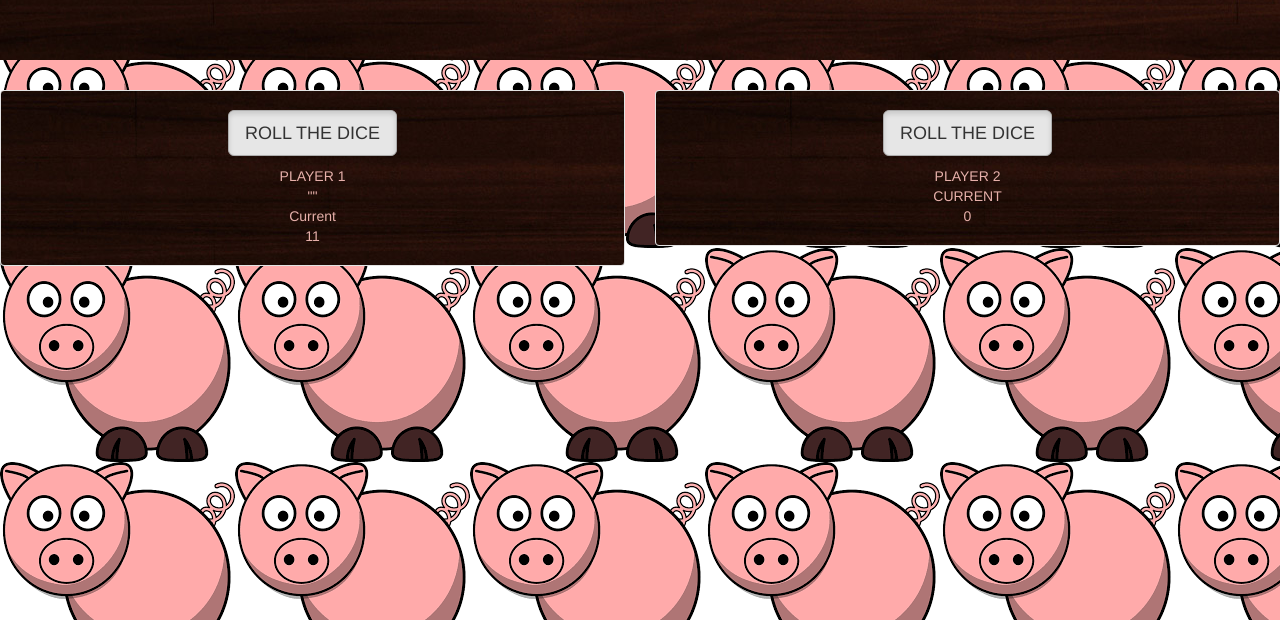
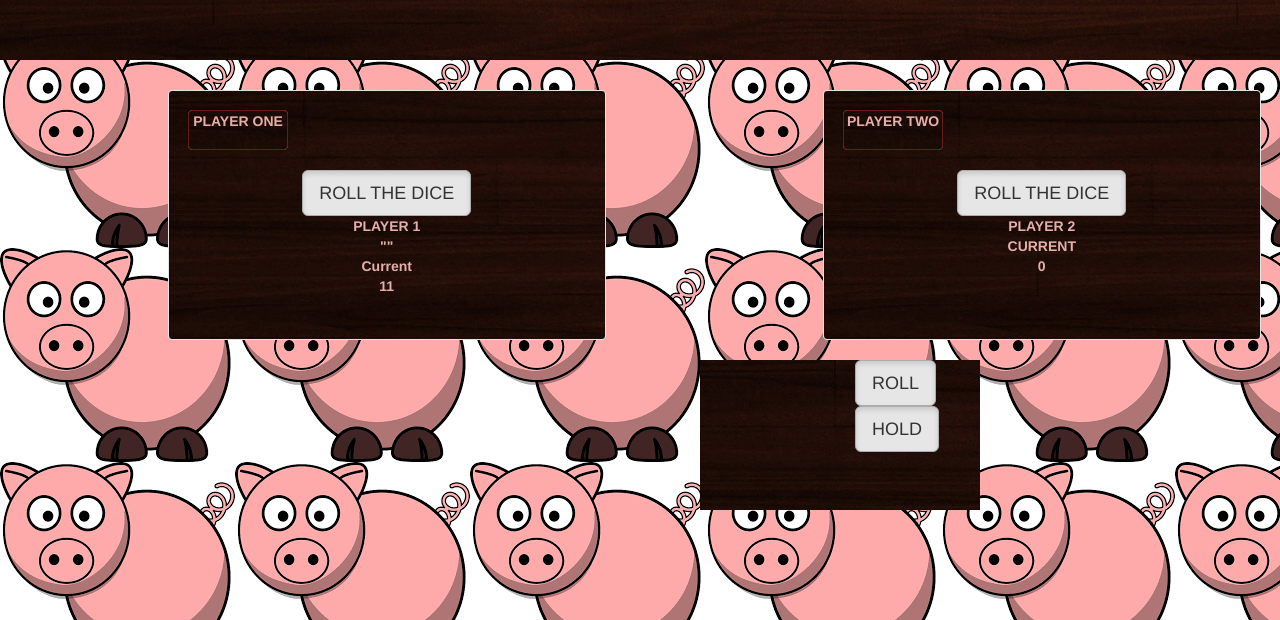
Before and after one commit to Adino-S/Pig-Dice, a plain HTML site: page index.html in a window 1280 px wide. Shown: the part 180-800 px from the top of the page. Drawn offline with Linux system fonts and the light colour scheme.

Commit message:
Add hold and roll button on the bottom and format position on container

```diff
--- a/css/style.css
+++ b/css/style.css
@@ -4,12 +4,31 @@
   transform: translate(-50%, -50%);
   background-color: #FBEEE6;
   }
-
+.panel-default{
+  background-image: url("../img/wood.jpg");
+  color: #E6B0AA;
+  text-align: center;
+  font-weight: bold;
+  border-color:#641E16;
+  height: 40px;
+  width: 100px;
+}
 body {
   background-image: url("../img/piggy.png");
   background-color: #cccccc;
 }
 
+.rollHold{
+  background-image: url("../img/wood.jpg");
+  color: #E6B0AA;
+  text-align: center;
+  font-style: bold;
+  padding-right: 10em;
+  padding-left: 10em;
+  margin-left: 50em;
+  margin-right: 50em;
+  height: 150px;
+}
 .p{
   max-width: 200px;
 }
@@ -17,13 +36,17 @@ body {
   background-image: url("../img/wood.jpg");
   color: #E6B0AA;
   text-align: center;
+  font-weight: bold;
 }
 
 .well {
   background-image: url("../img/wood.jpg");
   color: #E6B0AA;
   text-align: center;
-  font-style: bold;
+  font-weight: bold;
+  height: 250px;
+  width: 70%;
+  margin-left: 12em;
 }
 
 .button{
--- a/index.html
+++ b/index.html
@@ -22,7 +22,10 @@
     <div class="col-md-6">
       <div class="well">
         <div class="iRollA">
-          <button type="button" class="btn btn-default btn-lg active"></span> ROLL THE DICE </button> </p>
+          <div class="panel panel-default">
+            PLAYER ONE
+          </div>
+          <button type="button" class="btn btn-default btn-lg active"> ROLL THE DICE </button>
           <div class="player-A" id="firstD">PLAYER 1</div>
           <div class="scoreA" id="scoreA">""</div>
           <div class="player-current-box">
@@ -37,7 +40,10 @@
     <div class="col-md-6">
       <div class="well">
         <div class="iRollB">
-          <button type="button" class="btn btn-default btn-lg active"> ROLL THE DICE </button> </p>
+          <div class="panel panel-default">
+            PLAYER TWO
+          </div>
+          <button type="button" class="btn btn-default btn-lg active"> ROLL THE DICE </button>
           <div class="player-name" id="secondD">PLAYER 2</div>
           <div class="player-current-box">
             <div class="player-current-label">CURRENT</div>
@@ -48,6 +54,15 @@
     </div>
   </div>
 
+  <div class="row">
+    <div class="col-md-8">
+      <div class="rollHold">
+        <div class="col-md-2 text-center">
+          <button type="button" class="btn btn-default btn-lg active"> ROLL</button> <button type="button" class="btn btn-default btn-lg active"> HOLD</button>
+        </div>
+      </div>
+    </div>
+  </div>
 
 </body>
 
```
